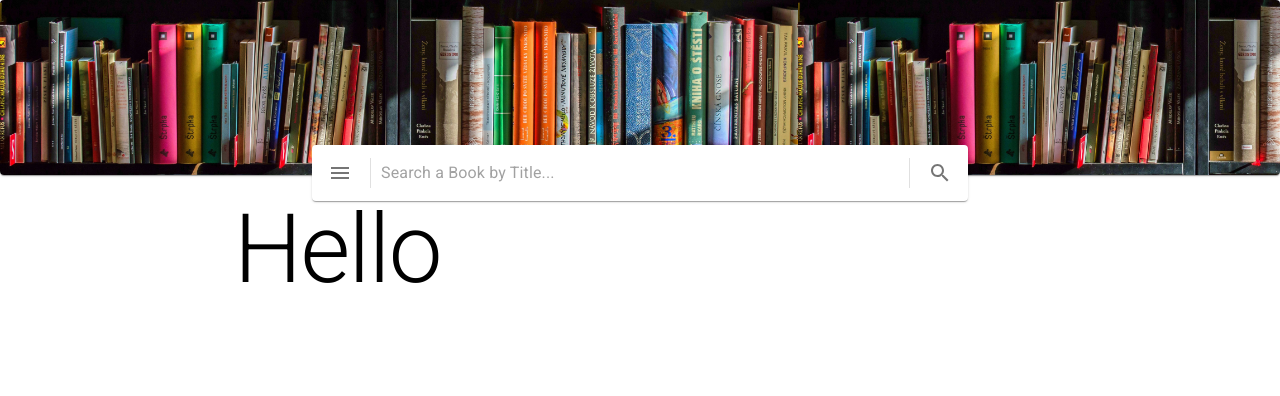
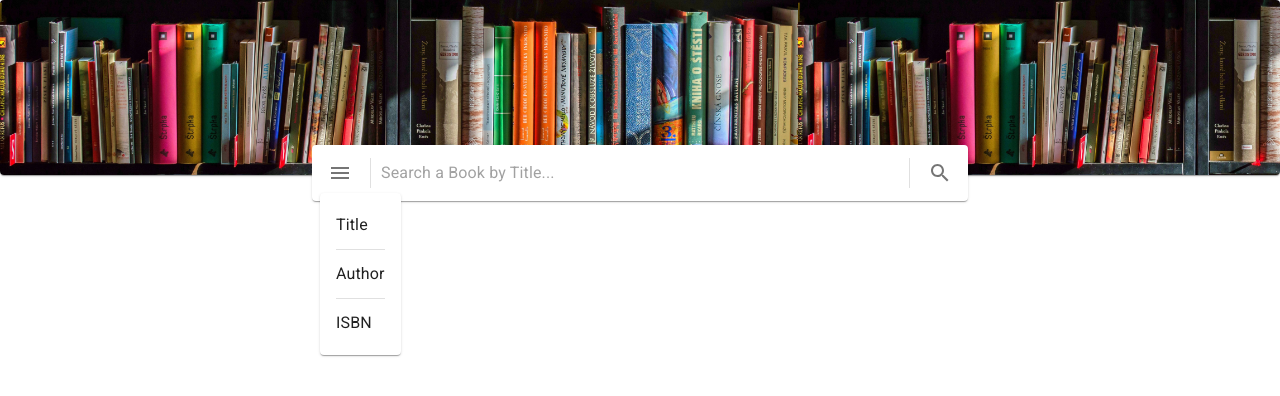
Before and after one commit to KelvinQiu802/bookstore, a React (Vite) app: page / in a window 1280 px wide. Both pictures are taken after a click on the button 340 px from the left and 173 px from the top of the page. Shown: the top 396 px of the page. Built offline with nearby package versions, Linux system fonts and the light colour scheme.

Commit message:
feat: popper

```diff
--- a/package.json
+++ b/package.json
@@ -13,6 +13,7 @@
     "@emotion/styled": "^11.10.0",
     "@mui/icons-material": "^5.8.4",
     "@mui/material": "^5.10.0",
+    "@popperjs/core": "^2.11.6",
     "@reduxjs/toolkit": "^1.8.4",
     "axios": "^0.27.2",
     "normalize.css": "^8.0.1",
--- a/src/components/Search.jsx
+++ b/src/components/Search.jsx
@@ -4,6 +4,10 @@ import {
   Fade,
   IconButton,
   InputBase,
+  List,
+  ListItemButton,
+  ListItemIcon,
+  ListItemText,
   Paper,
   Popper,
   Tooltip,
@@ -16,10 +20,12 @@ import React from 'react';
 const Search = () => {
   const [open, setOpen] = React.useState(false);
   const [anchorEl, setAnchorEl] = React.useState(null);
+  const [placement, setPlacement] = React.useState();
 
-  const handlePop = (e) => {
+  const handlePop = (e, placement) => {
     setOpen((prev) => !prev);
     setAnchorEl(e.currentTarget);
+    setPlacement(placement);
   };
 
   return (
@@ -45,7 +51,7 @@ const Search = () => {
         }}
       >
         <Tooltip title='Search By...'>
-          <IconButton onClick={(e) => handlePop(e)}>
+          <IconButton onClick={(e) => handlePop(e, 'bottom-start')}>
             <Menu />
           </IconButton>
         </Tooltip>
@@ -63,8 +69,22 @@ const Search = () => {
         </Tooltip>
       </Paper>
 
-      <Popper open={open} anchorEl={anchorEl}>
-        <Typography variant='h1'>Hello</Typography>
+      <Popper open={open} anchorEl={anchorEl} placement={placement}>
+        <Paper>
+          <List>
+            <ListItemButton>
+              <ListItemText primary='Title' />
+            </ListItemButton>
+            <Divider variant='middle' />
+            <ListItemButton>
+              <ListItemText primary='Author' />
+            </ListItemButton>
+            <Divider variant='middle' />
+            <ListItemButton>
+              <ListItemText primary='ISBN' />
+            </ListItemButton>
+          </List>
+        </Paper>
       </Popper>
     </Box>
   );
```
Also changed, not shown: 1 other file (tests, documents, lock files or other folders).
